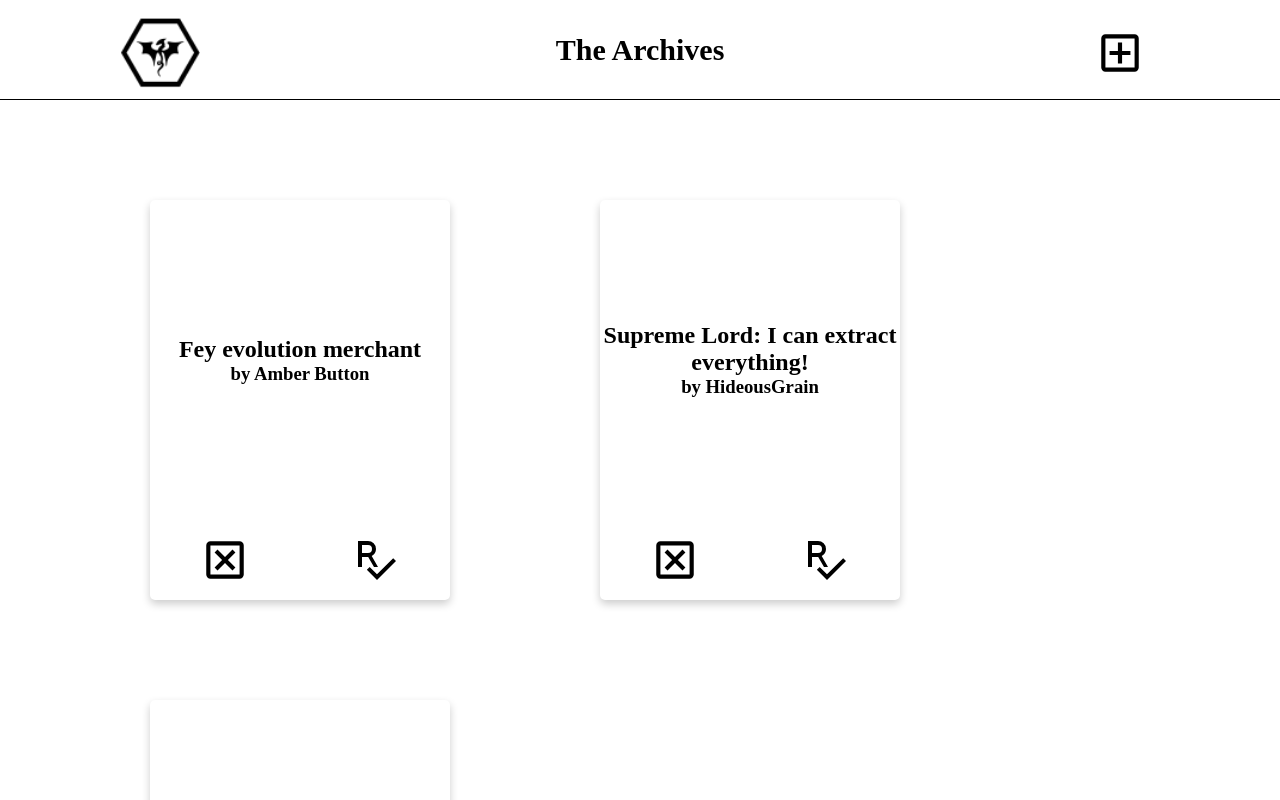
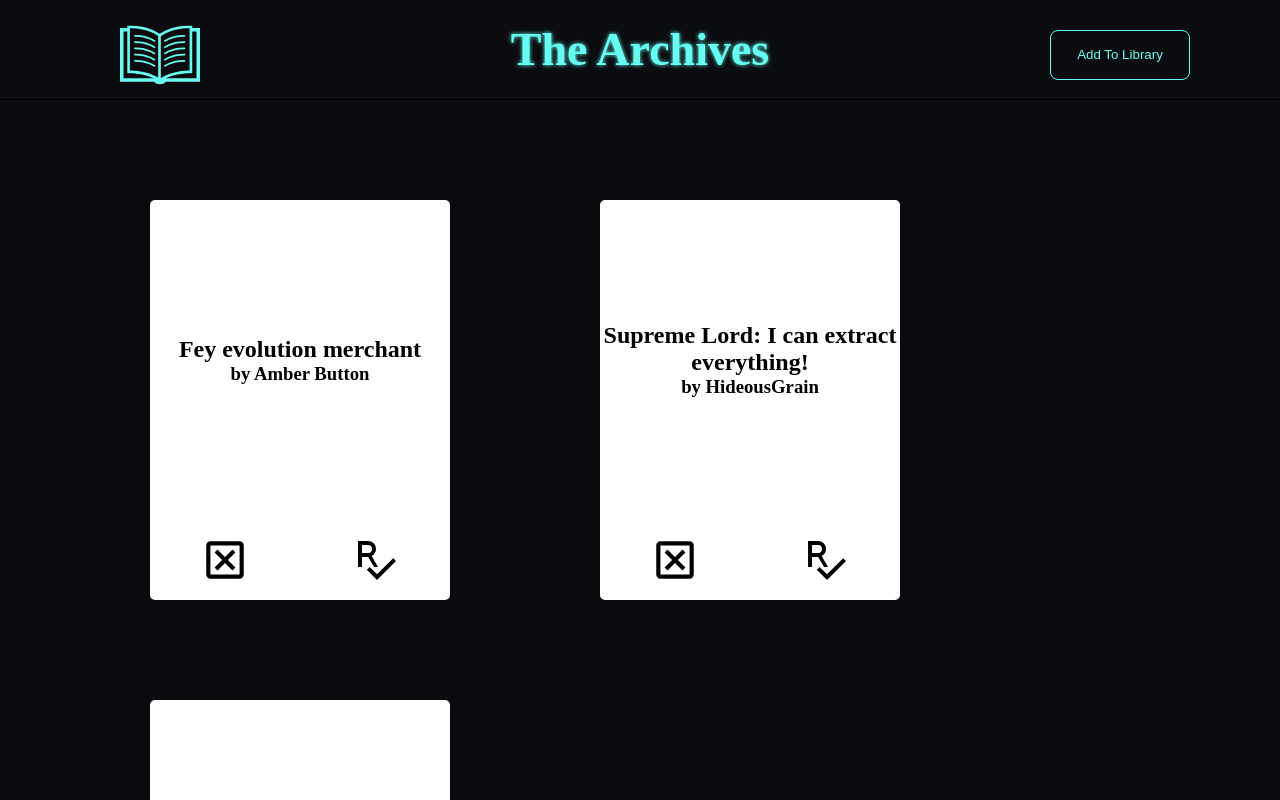
Before and after one commit to RaimeiRaikiri/Library, a plain HTML site: page index.html in a window 1280 px wide. Shown: the top 800 px of the page. Drawn offline with Linux system fonts and the light colour scheme.

Commit message:
restyled the add to library button and icon

```diff
--- a/index.html
+++ b/index.html
@@ -10,13 +10,13 @@
 <body>
     <nav>
         <div class="icon">
-            <img src="./imgs/dragon-img.png" width="80px" height="80px">
+            <img src="./imgs/book.svg" width="80px" height="80px">
         </div>
         <div class="title">
             <h1>The Archives</h1>
         </div>
         <div class="add-button">
-            <button class="addBook">
+            <button class="addBook">Add To Library</button>
         </div>
     </nav>
 
@@ -46,13 +46,14 @@
 
         <div class="book">
             <div class="heading-section">
-            <h2 class="title">Atticus's Odyssey: Reincarnated Into A Playground</h2>
-            <h3 class="author">by RealmWeaver</h3>
+                <h2 class="title">Atticus's Odyssey: Reincarnated Into A Playground</h2>
+                <h3 class="author">by RealmWeaver</h3>
+            </div>
+            <div class="button-section">
+                <button class="remove"></button>
+                <button class="read"></button>
+            </div>
         </div>
-        <div class="button-section">
-            <button class="remove"></button>
-            <button class="read"></button>
-        </div></div>
 
     </div>
 </body>
--- a/styles.css
+++ b/styles.css
@@ -5,6 +5,7 @@
 }
 body {
     height: 200vh;
+    background-color: #0B0C10;
 }
 nav {
     display: grid;
@@ -16,6 +17,9 @@ nav {
     border-bottom: 1px solid black;
     grid-template-columns: 1fr 2fr 1fr;
     align-items: center;
+
+    background-color: #0B0C10;
+    color: #66FCF1;
 }
 .title {
     justify-self: center;
@@ -24,12 +28,18 @@ nav {
     margin-top: 10px;
     justify-self: center;
 }
+.addBook{
+    color: #66FCF1;
+    border: 1px solid #66FCF1;
+
+}
 .icon {
     justify-self: center;
     align-self:end;
 }
 h1 {
-    font-size: 30px;
+    font-size: 46px;
+    text-shadow: #66FCF1 0 0 4px ;
 }
 .books-section {
     display: grid;
@@ -45,16 +55,19 @@ h1 {
 }
 
 .addBook {
-    width: 50px;
+    width: 140px;
     height: 50px;
-    border: none;
+
+    color: #66FCF1;
+    border: 1px solid #66FCF1;
     background: none;
-    background-image: url(./imgs/plus-box-icon.svg);
+    border-radius: 8px;
+
 }
 .addBook:hover {
-    background-image: url(./imgs/hover-plus-box.svg);
+    box-shadow: 0 0 4px 2px #66FCF1;
+    text-shadow: #66FCF1 0 0 10px ;
 }
-
 
 
 .book {
@@ -65,10 +78,10 @@ h1 {
 
     display: grid;
     grid-template-rows: 4fr 1fr;
-  }
-  .book:hover {
-    box-shadow: 0 8px 16px 0 rgba(0,0,0,0.2);
-  }
+}
+.book:hover {
+    box-shadow: 0 0 20px 15px #66FCF1;
+}
 .button-section{
     justify-self: center;
     align-self: center;
@@ -81,7 +94,9 @@ h1 {
     justify-self: center;
     align-self: center;
     text-align: center;
+
 }
+
 
 .remove {
     width: 50px;
```
Also changed, not shown: imgs/book.svg (added), imgs/dragon-img.png (deleted), imgs/hover-plus-box.svg (deleted), imgs/plus-box-icon.svg (deleted).
